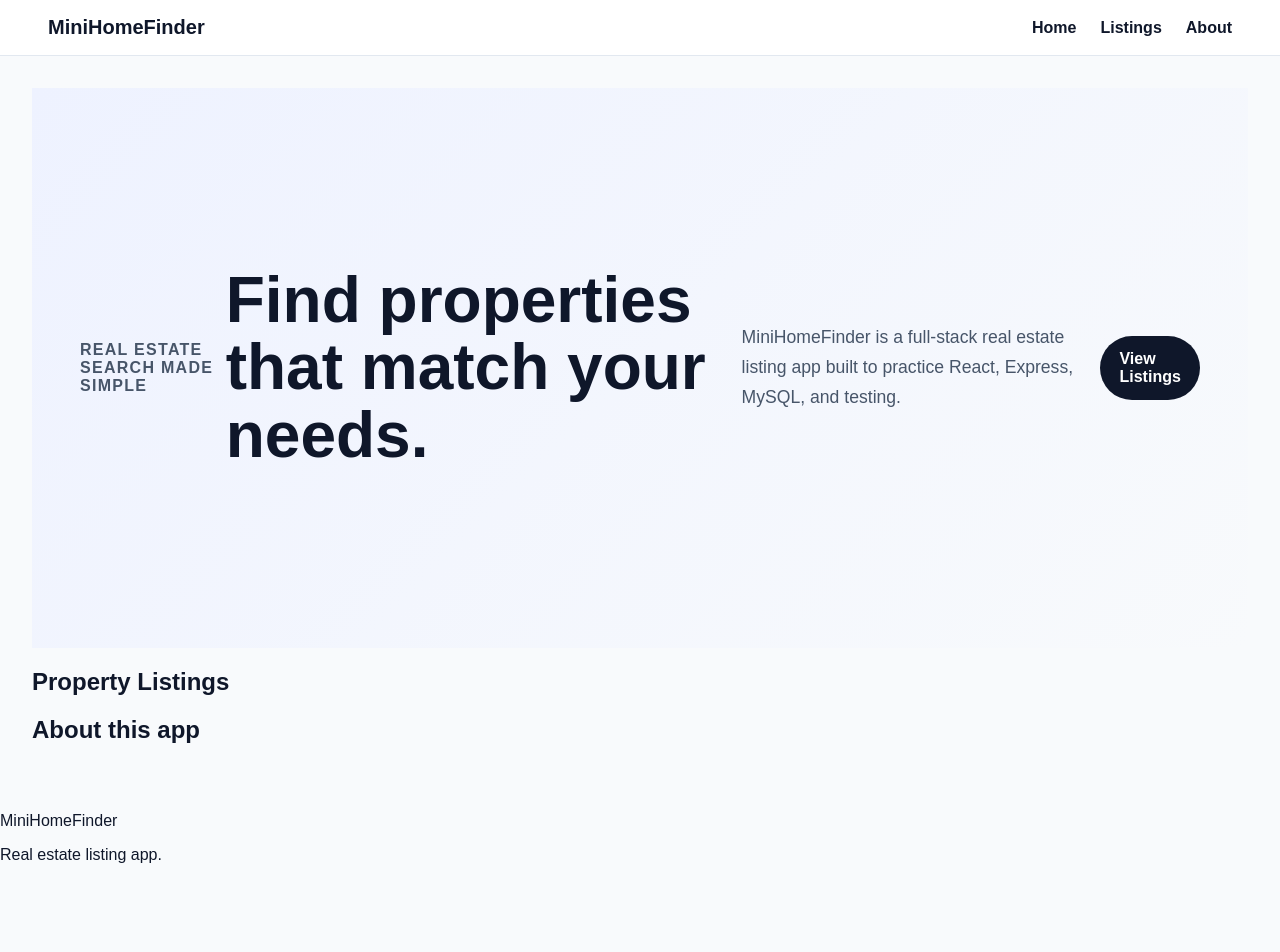
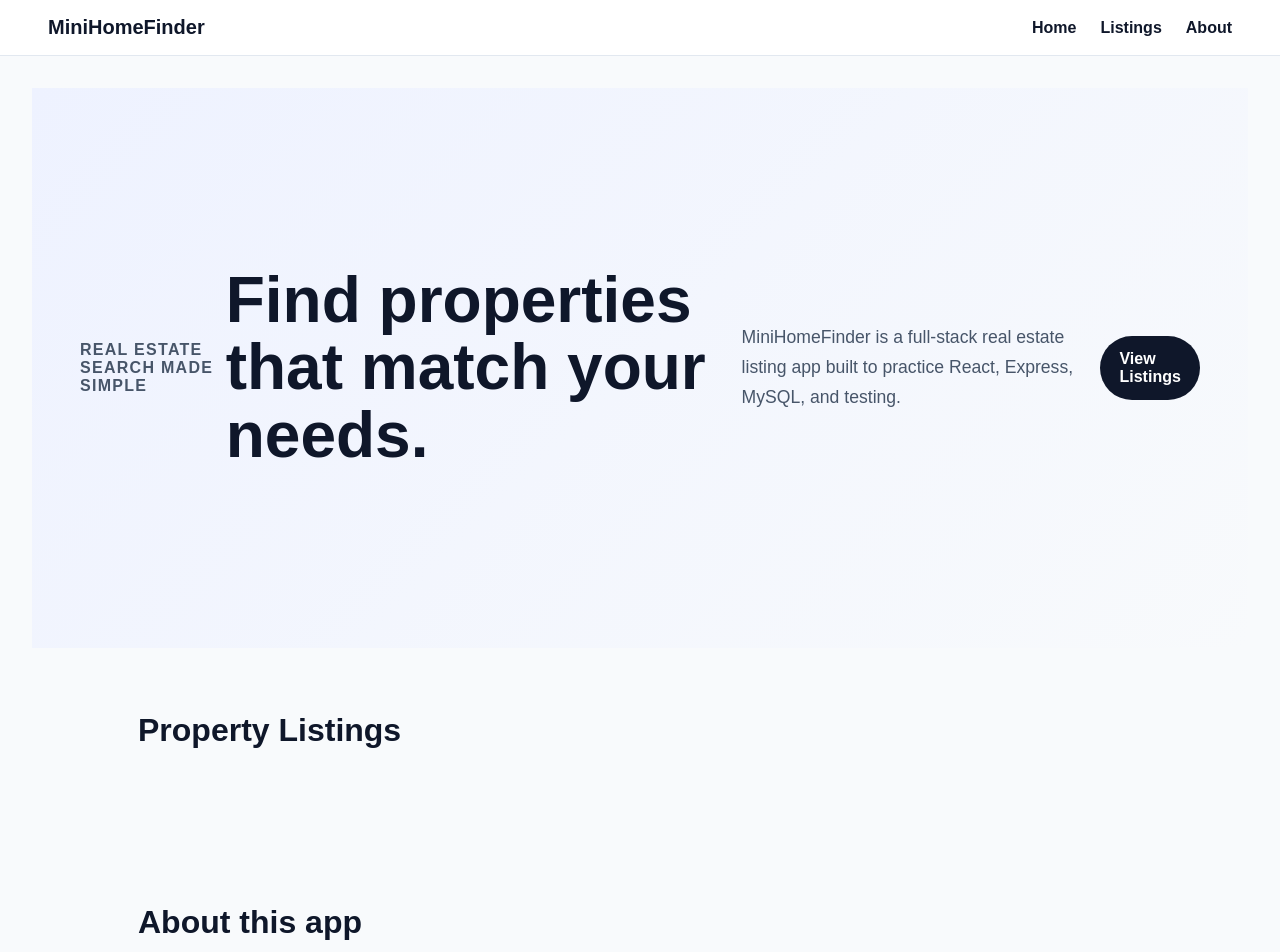
Before and after one commit to coo64362/mini-home-finder, a React (Vite) app: page / in a window 1280 px wide. Shown: the top 952 px of the page. Before the commit the page ends 880 px from the top, so only its background shows below. Built offline with nearby package versions, Linux system fonts and the light colour scheme.

Commit message:
Style sections and footer

```diff
--- a/src/App.jsx
+++ b/src/App.jsx
@@ -9,11 +9,11 @@ function App() {
      <main>
       <Hero />
 
-      <section id="listings">
+      <section id="listings" className="section">
         <h2>Property Listings</h2>
       </section>
 
-      <section id="about">
+      <section id="about" className="section">
         <h2>About this app</h2>
       </section>
 
--- a/src/components/Footer.jsx
+++ b/src/components/Footer.jsx
@@ -1,6 +1,6 @@
 function Footer() {
     return (
-        <footer>
+        <footer className="footer">
             <p>MiniHomeFinder</p>
             <p>Real estate listing app.</p>
         </footer>
--- a/src/index.css
+++ b/src/index.css
@@ -90,3 +90,26 @@ main {
 .primary-button:hover {
   opacity: 0.9;
 }
+
+.section {
+  padding: 4rem 3rem;
+  max-width: 1100px;
+  margin: 0 auto;
+}
+
+.section h2 {
+  margin-top: 0;
+  font-size: 2rem;
+}
+
+.section p {
+  line-height: 1.7;
+  color: #475569;
+}
+
+.footer {
+  padding: 2rem 3rem;
+  text-align: center;
+  border-top: 1px solid #e2e8f0;
+  color: #475569;
+}
```
